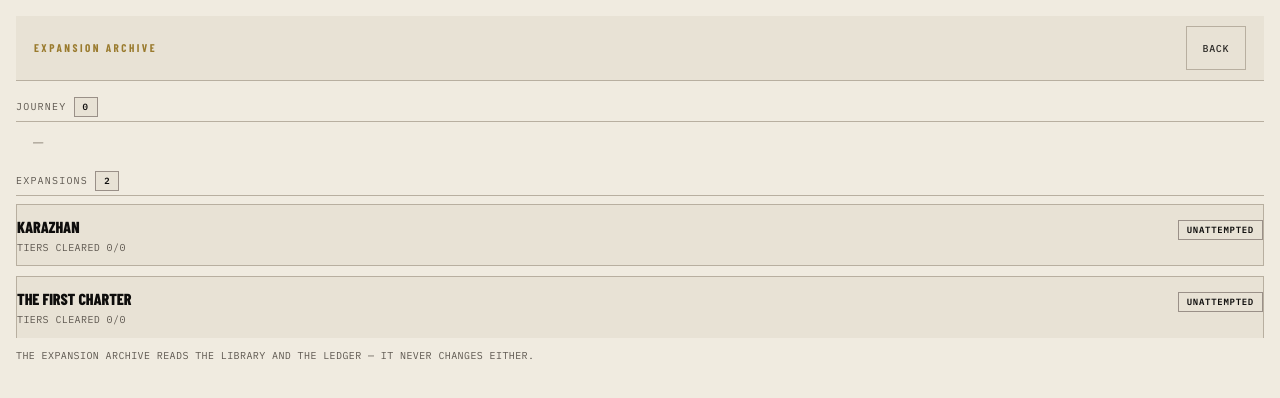
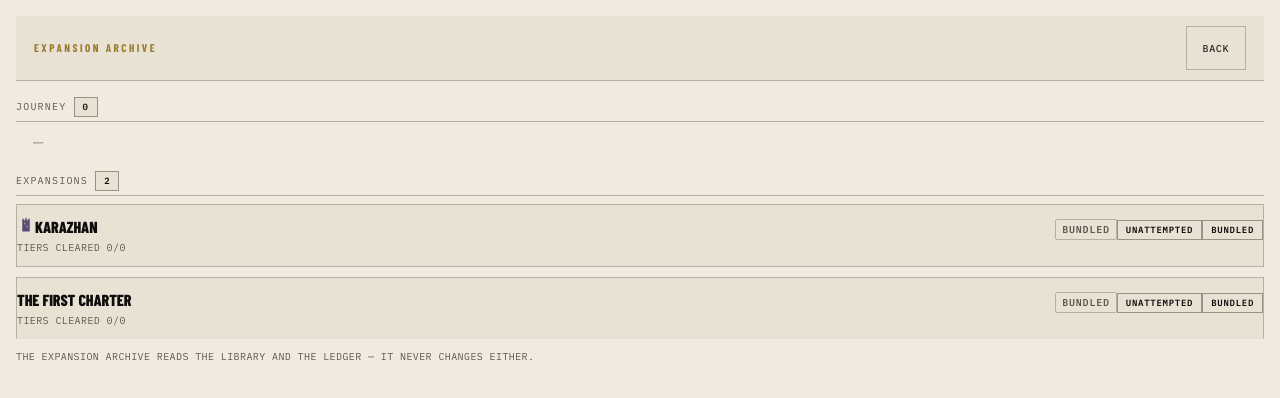
Before and after one commit to BigBirdReturns/axm-arc, a React (Vite) app: page / in a window 1280 px wide. Both pictures are taken after a click on the button "EXPANSION ARCHIVE". Shown: the top 398 px of the page. Built offline with nearby package versions, Linux system fonts and the light colour scheme.

Commit message:
feat(expansion-archive): emblem + trust + source provenance (reusing arc's Library components)
Co-Authored-By: Claude Opus 4.8 <noreply@anthropic.com>
Claude-Session: https://claude.ai/code/session_01U33ohfLrrn2J1xinwdaxC7

```diff
--- a/src/game/components/ExpansionArchiveScreen.tsx
+++ b/src/game/components/ExpansionArchiveScreen.tsx
@@ -9,6 +9,8 @@ import { loadArcLibrary, loadActiveArcId, type ArcLibraryEntry } from "../lib/ar
 import { loadLedger } from "../lib/ledger.js";
 import { expansionRoster, expansionRecord, journeyTimeline, carryVerdict, type ExpansionRow } from "../lib/expansion-archive.js";
 import { cartridgeDigest } from "../../engine/cartridge-digest.js";
+import { KarazhanEmblem, isKarazhan } from "../karazhan-theme.js";
+import { TrustLabel } from "../../codex/index.js";
 
 export function ExpansionArchiveScreen({ onBack }: { onBack: () => void }): JSX.Element {
   useLocale();
@@ -188,12 +190,24 @@ export function ExpansionArchiveScreen({ onBack }: { onBack: () => void }): JSX.
                 }
               >
                 <div className="row between">
-                  <span className="agent-name">{row.name}</span>
+                  <span className="agent-name">
+                    {!row.artifactMissing && isKarazhan(row.arcId) && (
+                      <span className="karazhan-emblem" aria-hidden="true">
+                        <KarazhanEmblem size={18} />
+                      </span>
+                    )}
+                    {row.name}
+                  </span>
                   <span className="rn-agent-tags">
                     {row.isActive && <span className="badge pass">{t("archive.active")}</span>}
                     {row.artifactMissing && <span className="badge">{t("archive.artifactMissing")}</span>}
+                    {!row.artifactMissing && (() => {
+                      const entry = libraryByDigest.get(row.digest);
+                      return entry ? <TrustLabel trust={entry.trust} /> : null;
+                    })()}
                     <span className={statusBadgeClass(row.status)}>{statusLabel(row.status)}</span>
                     {renderCarryBadge(row)}
+                    <span className="badge expansion-archive-source">{row.source}</span>
                   </span>
                 </div>
                 <div className="agent-meta">
```
Also changed, not shown: 1 other file (tests, documents, lock files or other folders).
